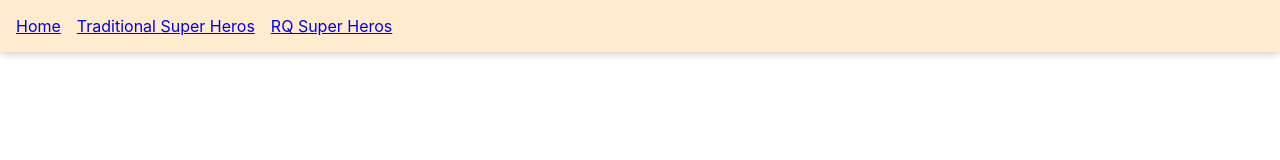
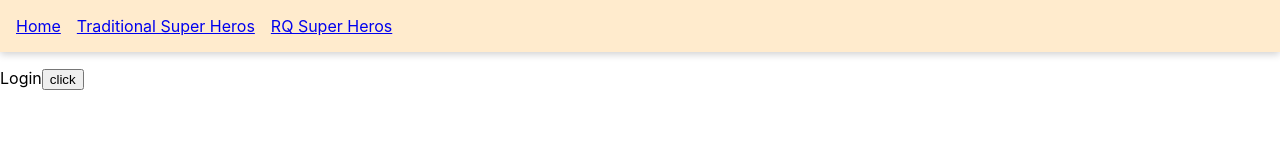
Before and after one commit to NidhitheCoder/advanced-react, a React (Create React App) app in the folder react-query/react-query-demo/: page /login in a window 1280 px wide. Shown: the top 160 px of the page. Built offline with nearby package versions, Linux system fonts and the light colour scheme.

Commit message:
feat: add basic setup for login

```diff
--- a/react-query/react-query-demo/db.json
+++ b/react-query/react-query-demo/db.json
@@ -1,4 +1,8 @@
 {
+  "login": {
+    "email": "sample@gmail.com",
+    "password": "samplePassword"
+  },
   "superheros": [
     {
       "id": 2,
@@ -19,11 +23,11 @@
   "friends": [
     {
       "id": 1,
-      "name":"Ajay"
+      "name": "Ajay"
     },
     {
       "id": 2,
-      "name":"Binu"
+      "name": "Binu"
     },
     {
       "id": 3,
--- a/react-query/react-query-demo/src/App.js
+++ b/react-query/react-query-demo/src/App.js
@@ -7,6 +7,7 @@ import { RQSuperHerosPage } from './components/RQSuperHeros.page';
 import { HomePage } from './components/Home.page';
 import { RQSuperHeroPage } from './components/RQSuperHero.page';
 import { ParallelQueriesPage } from './components/ParallelQueries.page';
+import { Login } from './components/Login.page';
 
 const queryClient = new QueryClient();
 
@@ -29,6 +30,7 @@ function App() {
             </ul>
           </nav>
           <Routes>
+            <Route path="/login" element={<Login />} />
             <Route path="/rq-parallel" element={<ParallelQueriesPage />} />
             <Route path="/rq-super-heros/:heroId" element={<RQSuperHeroPage />} />
             <Route path="/super-heros" element={<SuperHerosPage />} />
--- /dev/null
+++ b/react-query/react-query-demo/src/components/Login.page.js
@@ -0,0 +1,44 @@
+import axios from "../axios";
+import { useEffect, useState } from "react";
+import { Navigate, useNavigate } from "react-router-dom";
+
+export const Login = () => {
+  const navigate = useNavigate();
+  const [loginData, setLoginData] = useState();
+  const handleSubmit = () => {
+    axios.post('/login', {
+      email: 'sample@gmail.com',
+      password: 'samplePassword'
+    }, {
+      headers: {
+        'Content-Type': 'application/json',
+      },
+    })
+      .then((response) => {
+        console.log(response);
+        // const decodedUserData = JSON.parse(atob(response.data.access.split(".")[1]));
+        // setLoginData(decodedUserData);
+        navigate('/');
+      })
+      .catch((err) => {
+        // show error message
+        console.log('error is', err);
+      });
+  };
+
+  useEffect(() => {
+    if(loginData) {
+      loginData.is_admin && navigate('/somehwre');
+      !loginData.is_admin && navigate('/somewh');
+    }
+  }, [loginData, navigate]);
+
+  return (
+    <div>
+      Login
+      <button onClick={handleSubmit}>
+        click
+      </button>
+    </div>
+  )
+}
```
